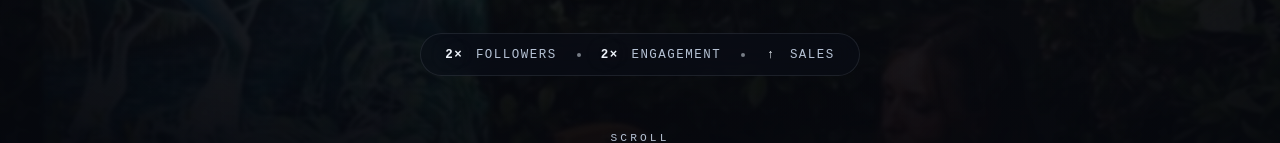
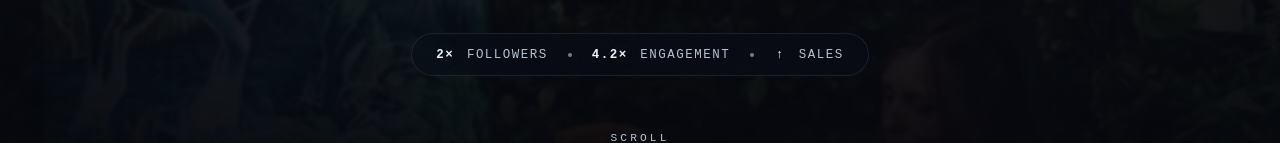
Before and after one commit to nixocode/Content-marketing, a website built with Vite: page index.html in a window 1280 px wide. Shown: the part 473-616 px from the top of the page. Built offline with nearby package versions, Linux system fonts and the light colour scheme.

Commit message:
Update engagement metric from 2x to 4.2x

```diff
--- a/index.html
+++ b/index.html
@@ -61,7 +61,7 @@
         <div class="hero-meta">
           <span class="hero-meta-item"><strong>2×</strong> followers</span>
           <span class="hero-meta-dot" aria-hidden="true"></span>
-          <span class="hero-meta-item"><strong>2×</strong> engagement</span>
+          <span class="hero-meta-item"><strong>4.2×</strong> engagement</span>
           <span class="hero-meta-dot" aria-hidden="true"></span>
           <span class="hero-meta-item"><strong>↑</strong> sales</span>
         </div>
```
